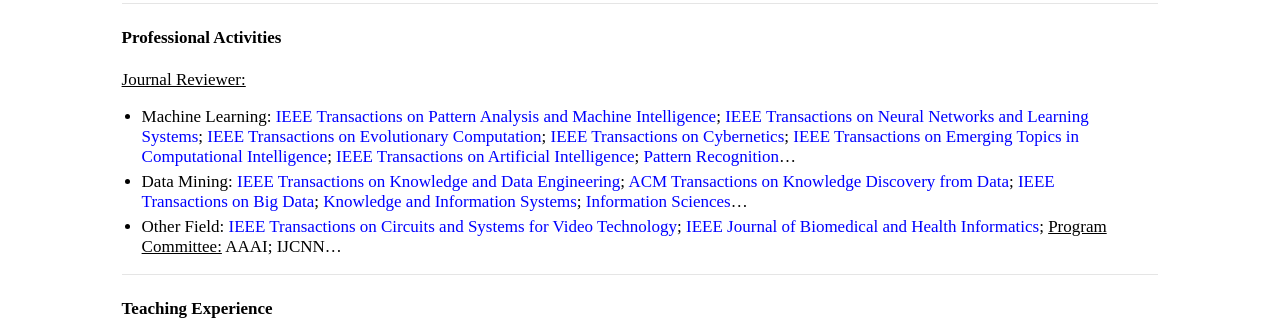
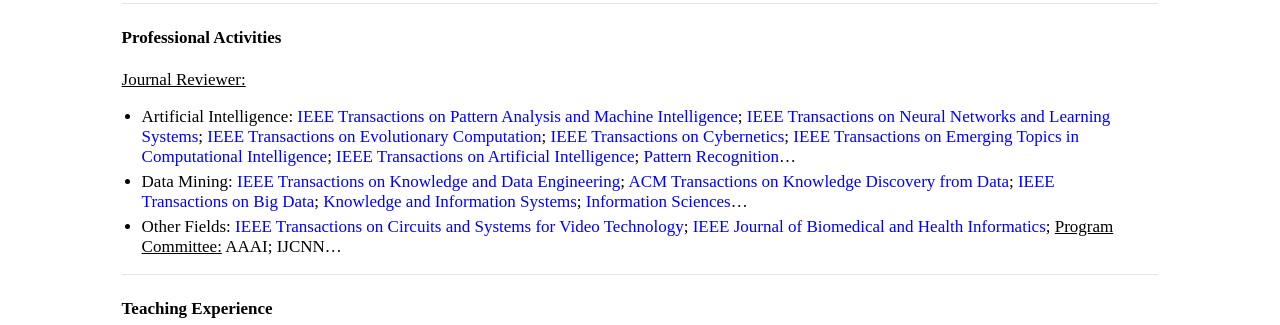
Before and after one commit to jiazhang-ml/jiazhang-ml.github.io, a Jekyll site: the page built from index.md, in a window 1280 px wide. Shown: the part 1238-1563 px from the top of the page. Built offline with Jekyll 4.4.1, drawn with Linux system fonts in a browser that asks for light colours.

Commit message:
Update index.md

```diff
--- a/index.md
+++ b/index.md
@@ -47,9 +47,9 @@ layout: default
 #### Professional Activities
 
 <u>Journal Reviewer:</u>
-* Machine Learning: [IEEE Transactions on Pattern Analysis and Machine Intelligence](https://mc.manuscriptcentral.com/tpami-cs); [IEEE Transactions on Neural Networks and Learning Systems](https://mc.manuscriptcentral.com/tnnls); [IEEE Transactions on Evolutionary Computation](https://mc.manuscriptcentral.com/tevc-ieee); [IEEE Transactions on Cybernetics](https://mc.manuscriptcentral.com/cyb-ieee); [IEEE Transactions on Emerging Topics in Computational Intelligence](https://mc.manuscriptcentral.com/tetci-ieee); [IEEE Transactions on Artificial Intelligence](https://mc.manuscriptcentral.com/tai-ieee); [Pattern Recognition](https://www.sciencedirect.com/journal/pattern-recognition)...
+* Artificial Intelligence: [IEEE Transactions on Pattern Analysis and Machine Intelligence](https://mc.manuscriptcentral.com/tpami-cs); [IEEE Transactions on Neural Networks and Learning Systems](https://mc.manuscriptcentral.com/tnnls); [IEEE Transactions on Evolutionary Computation](https://mc.manuscriptcentral.com/tevc-ieee); [IEEE Transactions on Cybernetics](https://mc.manuscriptcentral.com/cyb-ieee); [IEEE Transactions on Emerging Topics in Computational Intelligence](https://mc.manuscriptcentral.com/tetci-ieee); [IEEE Transactions on Artificial Intelligence](https://mc.manuscriptcentral.com/tai-ieee); [Pattern Recognition](https://www.sciencedirect.com/journal/pattern-recognition)...
 * Data Mining: [IEEE Transactions on Knowledge and Data Engineering](https://mc.manuscriptcentral.com/tkde-cs); [ACM Transactions on Knowledge Discovery from Data](https://mc.manuscriptcentral.com/tkdd); [IEEE Transactions on Big Data](https://mc.manuscriptcentral.com/tbd-cs); [Knowledge and Information Systems](https://www.springer.com/journal/10115); [Information Sciences](https://www.sciencedirect.com/journal/information-sciences)...
-* Other Field: [IEEE Transactions on Circuits and Systems for Video Technology](https://mc.manuscriptcentral.com/tcsvt); [IEEE Journal of Biomedical and Health Informatics](https://mc.manuscriptcentral.com/jbhi-embs);
+* Other Fields: [IEEE Transactions on Circuits and Systems for Video Technology](https://mc.manuscriptcentral.com/tcsvt); [IEEE Journal of Biomedical and Health Informatics](https://mc.manuscriptcentral.com/jbhi-embs);
 <u>Program Committee:</u> AAAI; IJCNN...
 
 ---
```
